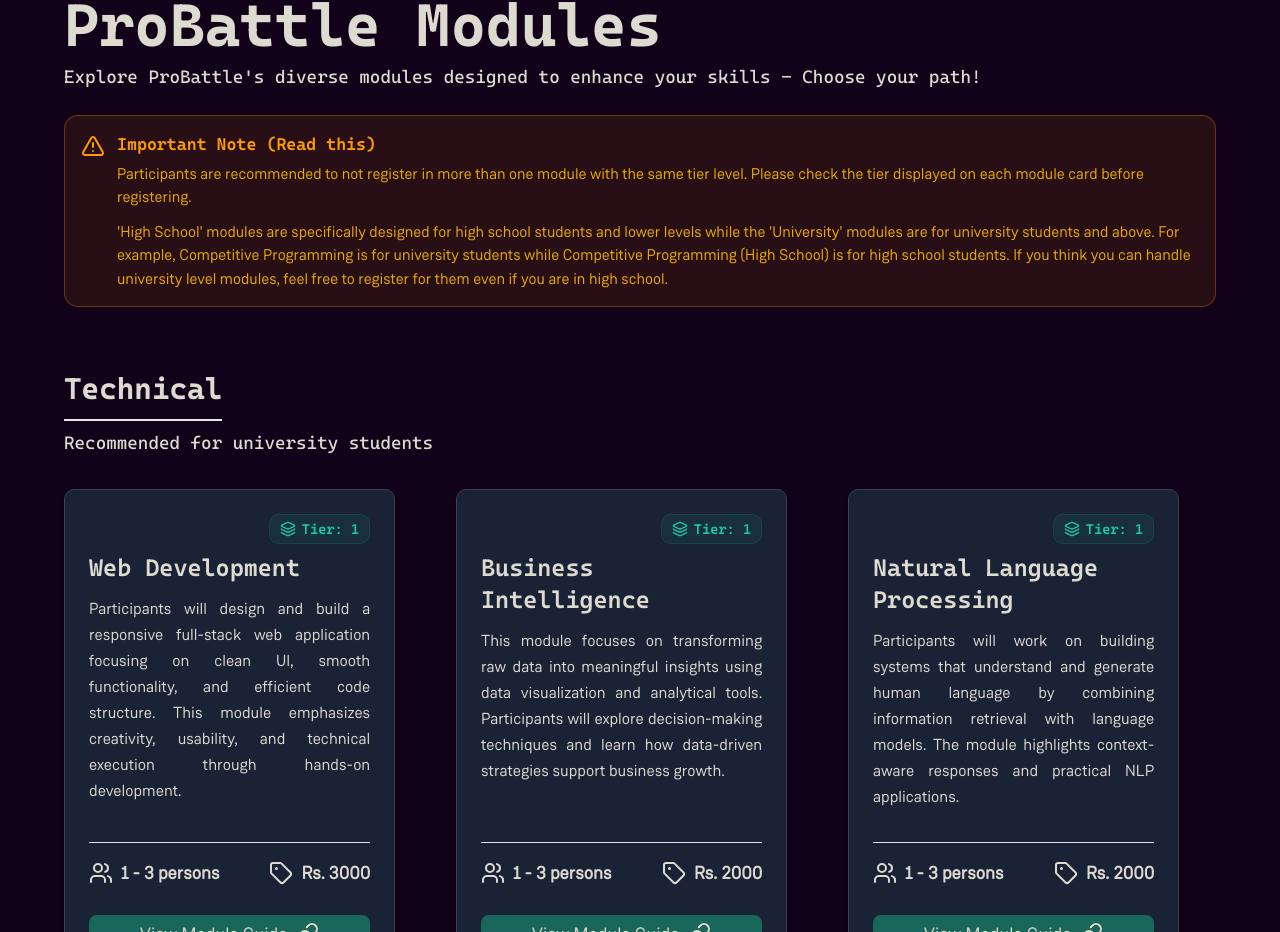
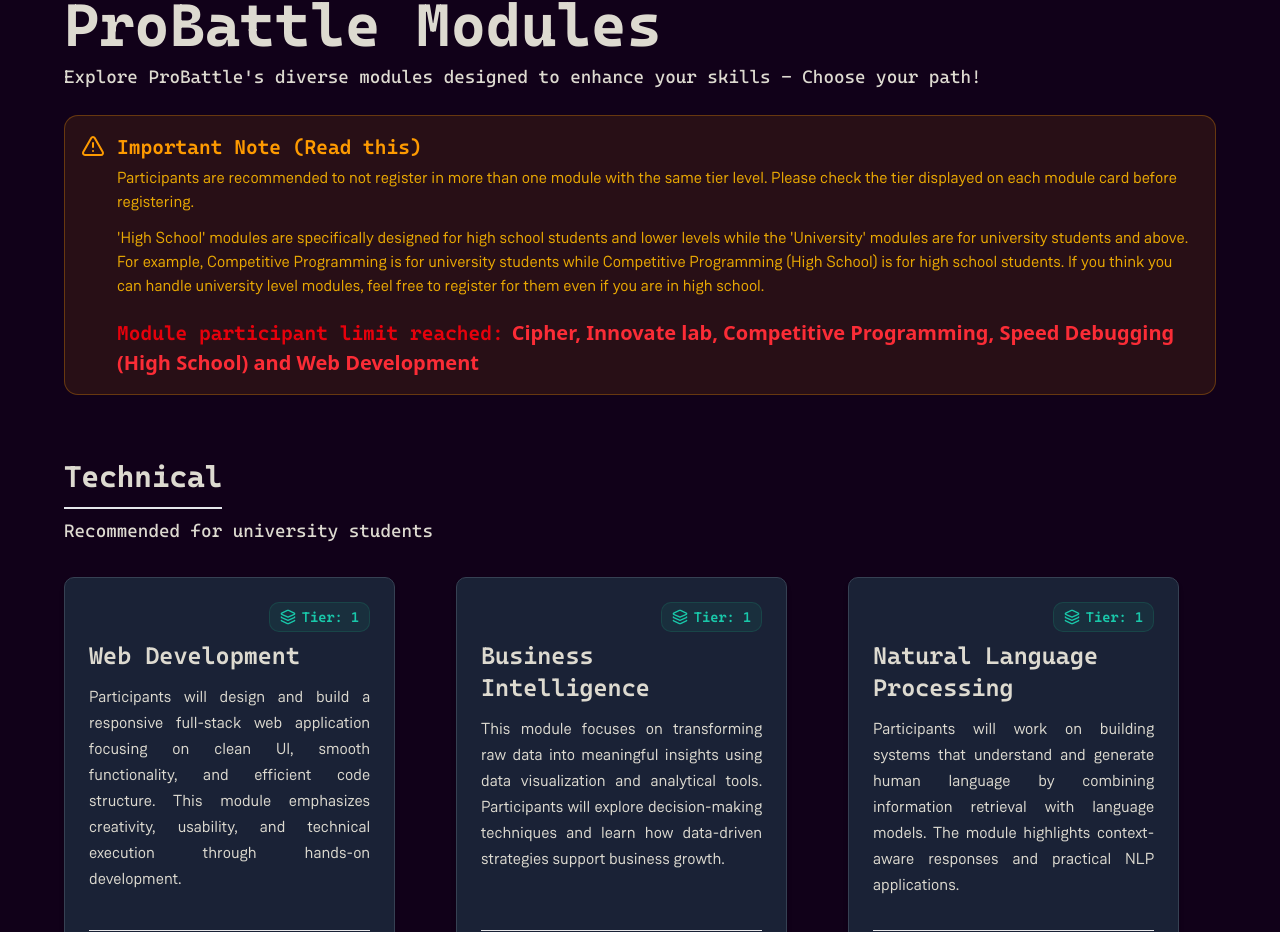
Before and after one commit to css-iba/css-website, a Next.js app: page /ProBattle in a window 1280 px wide. Shown: the part 2574-3506 px from the top of the page. Built offline with nearby package versions, Linux system fonts and the light colour scheme.

Commit message:
Update ModulesSection with participant limit notice
Added a notice for module participant limit reached and updated the important note section.

```diff
--- a/components/ProBattle/ModulesSection.tsx
+++ b/components/ProBattle/ModulesSection.tsx
@@ -135,18 +135,24 @@ export default function ModulesSection() {
           >
             <AlertTriangle className="w-6 h-6 text-amber-500 shrink-0 mt-0.5" />
             <div>
-              <p className="font-semibold text-amber-500 font-heading text-[17px]">Important Note (Read this)</p>
+              <p className="font-semibold text-amber-500 font-heading text-[20px]">Important Note (Read this)</p>
 
-              <p className="text-[15.5px] text-amber-400/90 font-text mt-1">
+              <p className="text-[16px] text-amber-400/90 font-text mt-1">
                 Participants are recommended to not register in more than one module with the same tier level.
                 Please check the tier displayed on each module card before registering.
               </p>
 
-              <p className="text-[15.5px] text-amber-400/90 font-text mt-3">
+              <p className="text-[16px] text-amber-400/90 font-text mt-3">
                 &apos;High School&apos; modules are specifically designed for high school students and lower levels while the &apos;University&apos; modules are for university students and above.
                 For example, Competitive Programming is for university students while Competitive Programming (High School) is for high school students.
                 If you think you can handle university level modules, feel free to register for them even if you are in high school.
               </p>
+
+              {/* Module participant limit reached notice */}
+              <div className="mt-5">
+                <span className="font-semibold text-red-600 font-heading text-[20px]">Module participant limit reached:</span>
+                <span className="ml-2 font-bold text-red-500 text-[20px]">Cipher, Innovate lab, Competitive Programming, Speed Debugging (High School) and Web Development</span>
+              </div>
 
             </div>
           </motion.div>
```
